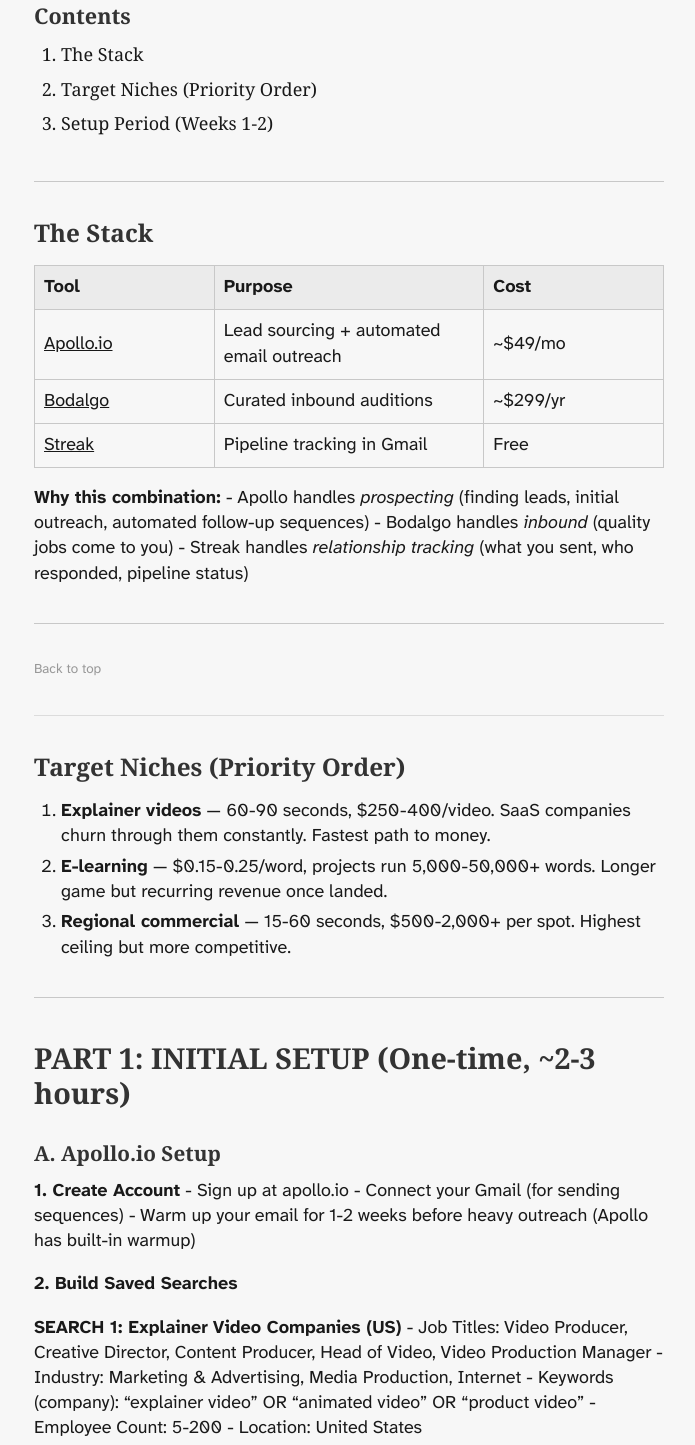
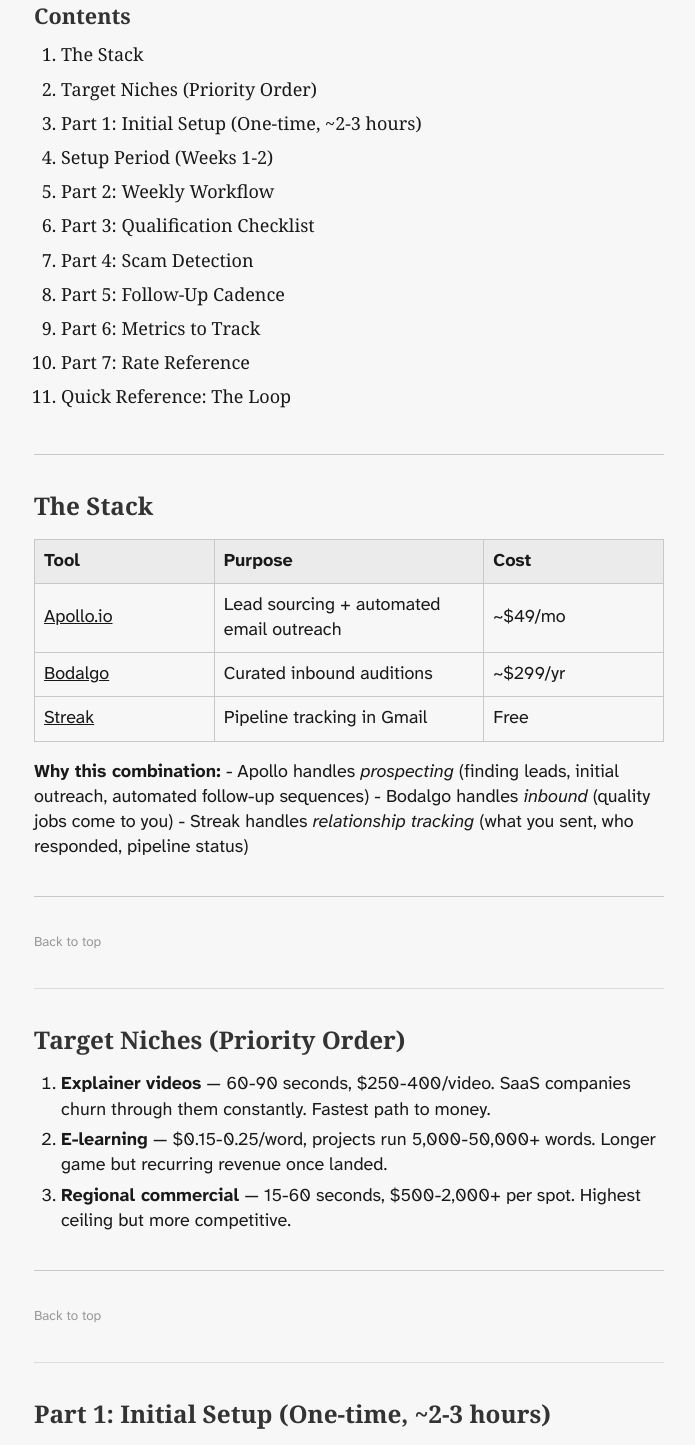
Before and after one commit to mumblequatch/vo-lead-generation-system, a plain HTML site: page index.html in a window 1280 px wide. Shown: the part 869-2314 px from the top of the page, without its empty margins (291-986 px from the left). Drawn offline with Linux system fonts and the light colour scheme; a web font is replaced by a local one.

Commit message:
Update: 2026-02-26 13:44

```diff
--- a/index.html
+++ b/index.html
@@ -266,7 +266,15 @@
   <ol>
     <li><a href="#the-stack">The Stack</a></li>
     <li><a href="#target-niches-priority-order">Target Niches (Priority Order)</a></li>
+    <li><a href="#part-1-initial-setup-one-time-2-3-hours">Part 1: Initial Setup (One-time, ~2-3 hours)</a></li>
     <li><a href="#setup-period-weeks-1-2">Setup Period (Weeks 1-2)</a></li>
+    <li><a href="#part-2-weekly-workflow">Part 2: Weekly Workflow</a></li>
+    <li><a href="#part-3-qualification-checklist">Part 3: Qualification Checklist</a></li>
+    <li><a href="#part-4-scam-detection">Part 4: Scam Detection</a></li>
+    <li><a href="#part-5-follow-up-cadence">Part 5: Follow-Up Cadence</a></li>
+    <li><a href="#part-6-metrics-to-track">Part 6: Metrics to Track</a></li>
+    <li><a href="#part-7-rate-reference">Part 7: Rate Reference</a></li>
+    <li><a href="#quick-reference-the-loop">Quick Reference: The Loop</a></li>
   </ol>
 </nav>
 <div class="chapter">
@@ -314,7 +322,10 @@
 <li><strong>Regional commercial</strong> — 15-60 seconds, $500-2,000+ per spot. Highest ceiling but more competitive.</li>
 </ol>
 <hr />
-<h1 id="part-1-initial-setup-one-time-2-3-hours">PART 1: INITIAL SETUP (One-time, ~2-3 hours)</h1>
+  <a href="#toc" class="back-to-top">Back to top</a>
+</div>
+<div class="chapter">
+<h2 id="part-1-initial-setup-one-time-2-3-hours">Part 1: Initial Setup (One-time, ~2-3 hours)</h2>
 <h3 id="a.-apollo.io-setup">A. Apollo.io Setup</h3>
 <p><strong>1. Create Account</strong> - Sign up at apollo.io - Connect your Gmail (for sending sequences) - Warm up your email for 1-2 weeks before heavy outreach (Apollo has built-in warmup)</p>
 <p><strong>2. Build Saved Searches</strong></p>
@@ -398,7 +409,10 @@
 <h2 id="setup-period-weeks-1-2">Setup Period (Weeks 1-2)</h2>
 <p>While Apollo email warmup runs: - [ ] Build all 4 saved searches - [ ] Write and save both email sequence templates - [ ] Set up Bodalgo profile and upload demos - [ ] Install Streak, create pipeline - [ ] Finish demo reel and website so demo link is live</p>
 <hr />
-<h1 id="part-2-weekly-workflow">PART 2: WEEKLY WORKFLOW</h1>
+  <a href="#toc" class="back-to-top">Back to top</a>
+</div>
+<div class="chapter">
+<h2 id="part-2-weekly-workflow">Part 2: Weekly Workflow</h2>
 <p><strong>Total time: ~90 minutes/week once running</strong></p>
 <h3 id="monday-harvest-30-min">MONDAY: HARVEST (30 min)</h3>
 <p><em>The “get new leads” session</em></p>
@@ -447,22 +461,34 @@
 <li><strong>Personal follow-ups:</strong> For warm leads who responded but went quiet, send a personalized note (not automated)</li>
 </ol>
 <hr />
-<h1 id="part-3-qualification-checklist">PART 3: QUALIFICATION CHECKLIST</h1>
+  <a href="#toc" class="back-to-top">Back to top</a>
+</div>
+<div class="chapter">
+<h2 id="part-3-qualification-checklist">Part 3: Qualification Checklist</h2>
 <p>Before enrolling any lead, verify:</p>
 <p><strong>GREEN LIGHTS (proceed):</strong> - [ ] Website shows professional video/training production - [ ] Portfolio includes work with voiceover - [ ] Company size 5-200 employees (big enough to have budget, small enough to outsource) - [ ] Decision-maker title (Producer, Creative Director, L&amp;D Manager—not intern) - [ ] Real company email domain (not Gmail)</p>
 <p><strong>RED FLAGS (skip):</strong> - [ ] No website or broken website - [ ] Only stock video / template work - [ ] Fiverr/Upwork shop - [ ] Pricing language suggests lowball (“budget-friendly,” “affordable”) - [ ] India/Philippines-based production (usually rate arbitrage)</p>
 <hr />
-<h1 id="part-4-scam-detection">PART 4: SCAM DETECTION</h1>
+  <a href="#toc" class="back-to-top">Back to top</a>
+</div>
+<div class="chapter">
+<h2 id="part-4-scam-detection">Part 4: Scam Detection</h2>
 <p><strong>Immediate disqualifiers:</strong> - Overpayment + wire refund request (most common scam) - Gmail/Yahoo email claiming to represent established company - Interview request via Signal or Telegram - Above-market rates with “urgent” timeline - “Read without interpretation or emphasis” (AI training data harvesting) - Request for money from you for any reason</p>
 <p><strong>Golden rule: Never send money to or on behalf of a client. Ever.</strong></p>
 <hr />
-<h1 id="part-5-follow-up-cadence">PART 5: FOLLOW-UP CADENCE</h1>
+  <a href="#toc" class="back-to-top">Back to top</a>
+</div>
+<div class="chapter">
+<h2 id="part-5-follow-up-cadence">Part 5: Follow-Up Cadence</h2>
 <p><strong>Apollo automated sequence handles:</strong> - Day 0: Initial outreach - Day 7: First follow-up - Day 21: Final follow-up</p>
 <p><strong>After sequence completes (no response):</strong> - Day 60: Optional personal check-in - Day 90+: Add to quarterly “staying in touch” list or archive</p>
 <p><strong>For warm leads who responded but went quiet:</strong> - 2 weeks after last contact: Gentle check-in - 4 weeks: Value-add touch (relevant project, insight, or just “thinking of you”) - After 3 touches with no response: Archive and move on</p>
 <p><strong>Remember: 80% of sales happen after the 5th contact. Persistence pays.</strong></p>
 <hr />
-<h1 id="part-6-metrics-to-track">PART 6: METRICS TO TRACK</h1>
+  <a href="#toc" class="back-to-top">Back to top</a>
+</div>
+<div class="chapter">
+<h2 id="part-6-metrics-to-track">Part 6: Metrics to Track</h2>
 <p>Weekly glance (don’t obsess, just notice trends):</p>
 <ul>
 <li>Leads enrolled this week: _____</li>
@@ -474,13 +500,19 @@
 </ul>
 <p><strong>Healthy benchmarks (industry average):</strong> - Cold email response rate: 5-15% - Quote-to-book rate: 20-40% - Bodalgo audition-to-book: varies widely, but 1 in 10-20 is normal</p>
 <hr />
-<h1 id="part-7-rate-reference">PART 7: RATE REFERENCE</h1>
+  <a href="#toc" class="back-to-top">Back to top</a>
+</div>
+<div class="chapter">
+<h2 id="part-7-rate-reference">Part 7: Rate Reference</h2>
 <p><strong>Explainer Videos (60-90 sec):</strong> - Web only: $250-400 - Broadcast/paid media: $400-800+</p>
 <p><strong>E-Learning:</strong> - Per word: $0.15-0.25 - Per finished hour: $250-400 - Project rate (5,000 words): $750-1,250</p>
 <p><strong>Corporate Narration:</strong> - Per minute: $50-100 - Per finished hour: $300-500</p>
 <p><strong>Always check GVAA Rate Guide for current standards: globalvoiceacademy.com/gvaa-rate-guide-2/</strong></p>
 <hr />
-<h1 id="quick-reference-the-loop">QUICK REFERENCE: THE LOOP</h1>
+  <a href="#toc" class="back-to-top">Back to top</a>
+</div>
+<div class="chapter">
+<h2 id="quick-reference-the-loop">Quick Reference: The Loop</h2>
 <pre><code>MONDAY     → Apollo: Review leads → Qualify → Enroll in sequence
 WEDNESDAY  → Bodalgo: Review jobs → Audition 2-3 quality fits
 FRIDAY     → Streak: Review pipeline → Personal follow-ups → Archive dead leads</code></pre>
```
